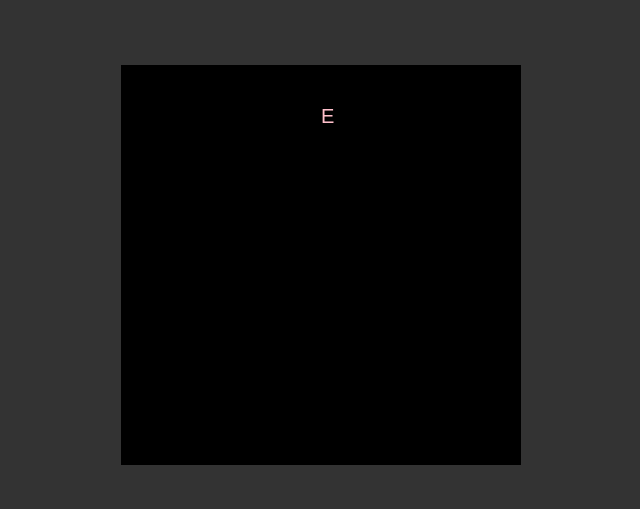
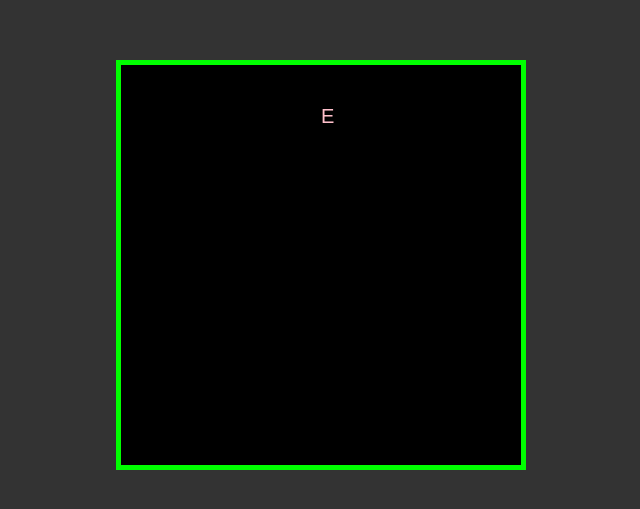
Before and after one commit to birdclub-club/snek, a plain HTML site: page index.html in a window 1280 px wide. Shown: the part 135-644 px from the top of the page, without its empty margins (319-959 px from the left). Drawn offline with Linux system fonts and the light colour scheme.

Commit message:
Update index.html

```diff
--- a/index.html
+++ b/index.html
@@ -4,23 +4,10 @@
     <meta charset="UTF-8">
     <meta name="viewport" content="width=device-width, initial-scale=1.0">
     <title>Snake Game</title>
-    <style>
-        body {
-            display: flex;
-            justify-content: center;
-            align-items: center;
-            height: 100vh;
-            background-color: #333;
-            margin: 0;
-        }
-        canvas {
-            background-color: #000;
-        }
-    </style>
+    <link rel="stylesheet" href="style.css">
 </head>
 <body>
     <canvas id="gameCanvas" width="400" height="400"></canvas>
-
     <script src="snek.js"></script>
 </body>
 </html>
```
